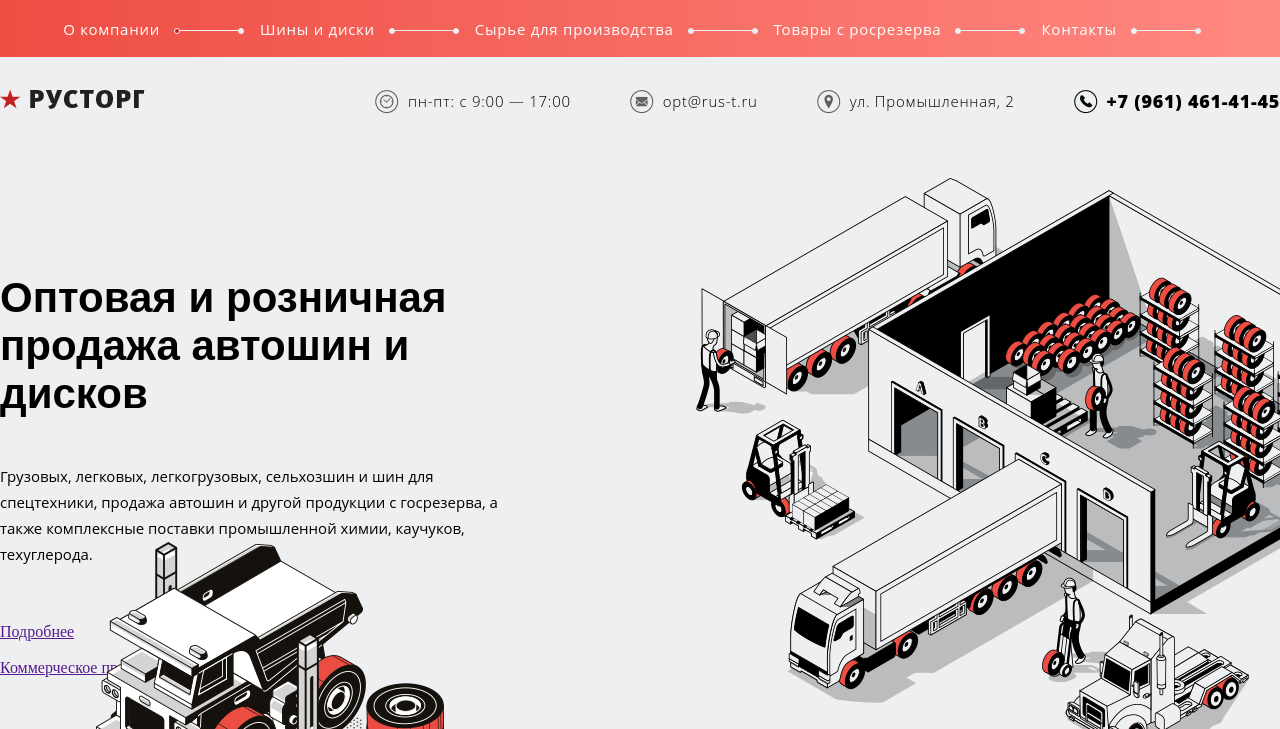
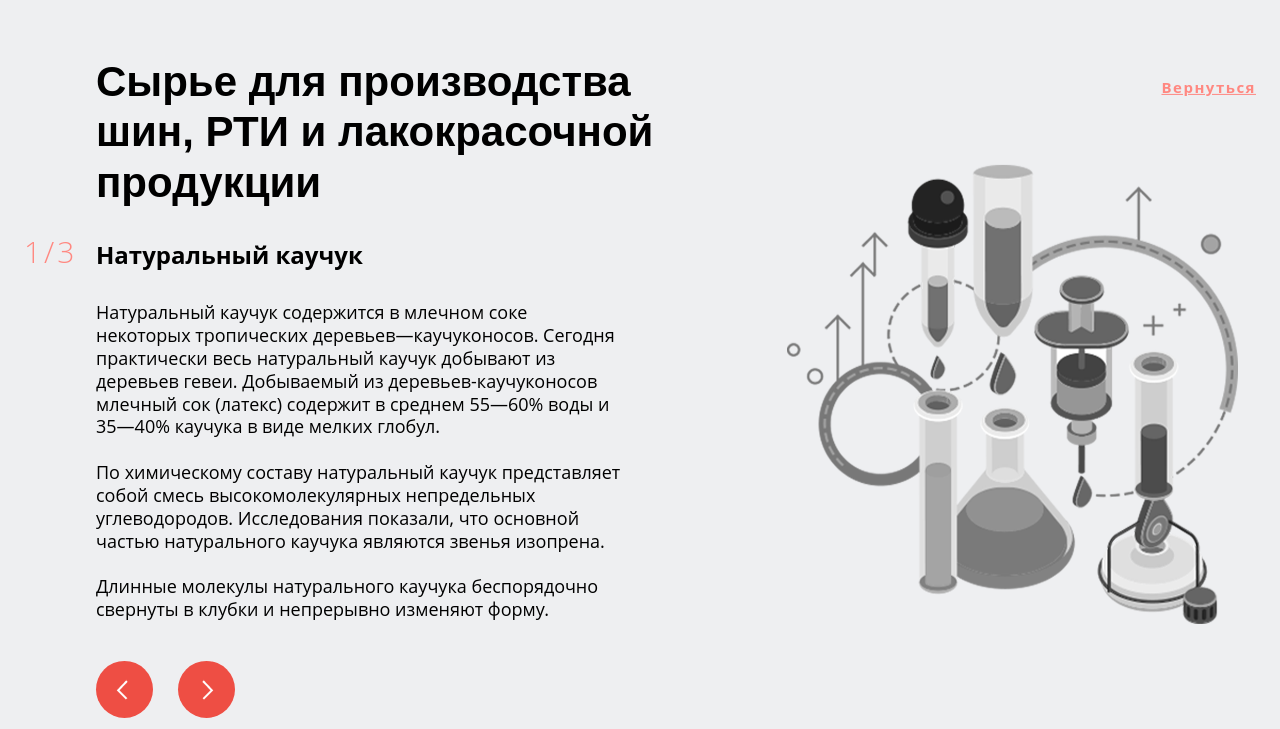
Before and after one commit to AnarAgaev/Rus-torg, a website: page src/index.html in a window 1280 px wide. Shown: the top 729 px of the page. Drawn offline with nearby package versions, Linux system fonts and the light colour scheme; files that its build step writes are made by us from their sources; files whose address does not match are found by name.

Commit message:
Added first slide to the material slider

```diff
--- a/src/index.html
+++ b/src/index.html
@@ -23,6 +23,33 @@
     <![endif]-->
 </head>
 <body>
+    <!-- Material slider -->
+    <section class="material-slider">
+        <div class="material-slider__container">
+            <button type="button" class="material-slider__close">Вернуться</button>
+            <img src="/images/rubber.png" class="material-slider__back-img" alt="Сырье для производства шин, РТИ и лакокрасочной продукции">
+            <div class="material-slider__content">
+                <h3 class="material-slider__title">Сырье для производства шин, РТИ и лакокрасочной продукции</h3>
+                <h4 class="material-slider__subtitle">
+                    <span class="material-slider__num-card">1/3</span>
+                    Натуральный каучук
+                </h4>
+                <p class="material-slider__description">Натуральный каучук содержится в млечном соке некоторых тропических деревьев—каучуконосов. Сегодня практически весь натуральный каучук добывают из деревьев гевеи. Добываемый из деревьев-каучуконосов млечный сок (латекс) содержит в среднем 55—60% воды и 35—40% каучука в виде мелких глобул.<br><br>
+                По химическому составу натуральный каучук представляет собой смесь высокомолекулярных непредельных углеводородов. Исследования показали, что основной частью натурального каучука являются звенья изопрена.<br><br>
+                Длинные молекулы натурального каучука беспорядочно свернуты в клубки и непрерывно изменяют форму.</p>
+                <div class="material-slider__controls">
+                    <div class="material-slider__control">
+                        <img src="/images/ms-left-arr.png" class="left-arr" alt="Показать слайд слева">
+                    </div>
+                    <div class="material-slider__control">
+                        <img src="/images/ms-right-arr.png" class="right-arr" alt="Показать слайд справа">
+                    </div>
+                </div>
+            </div>
+            <img src="/images/ms-man.png" class="material-slider__bottom-img" alt="">
+        </div>
+    </section>
+
     <nav>
         <ul class="nav__items">
             <li class="nav__item">
--- a/src/less/main.less
+++ b/src/less/main.less
@@ -716,3 +716,120 @@ header {
     }
 }
 // Footer -- End
+
+// Material slider -- Start
+.material-slider {
+    position: absolute;
+    top: 0;
+    bottom: 0;
+    left: 0;
+    right: 0;
+    background-color: rgba(0,0,0,.47);
+    position: fixed;
+    z-index: 999;
+    &__container {
+        width: 1366px;
+        min-height: 766px;
+        padding-top: 70px;
+        padding-left: 139px;
+        padding-bottom: 90px;
+        background-color: #eeeff1;
+        position: absolute;
+        top: 50%;
+        left: 50%;
+        transform: translate(-50%, -50%);
+        border-bottom: 5px solid #f76d65;
+    }
+    &__close {
+        display: block;
+        position: absolute;
+        top: 89px;
+        right: 61px;
+        color: #ff8881;
+        font-family: "Open Sans", sans-serif;
+        font-size: 15px;
+        font-weight: 700;
+        text-decoration: underline;
+        letter-spacing: 1.5px;
+        &:hover {
+            text-decoration: none;
+        }
+    }
+    &__back-img {
+        position: absolute;
+        display: block;
+        top: 178px;
+        right: 85px;
+    }
+    &__content {
+        width: 630px;
+    }
+    &__title {
+        font-family: 'MetaPro', sans-serif;
+        font-size: 42px;
+        font-weight: 700;
+        color: #000000;
+        line-height: 1.2;
+    }
+    &__subtitle {
+        font-family: "Open Sans", sans-serif;
+        font-size: 24px;
+        font-weight: 700;
+        color: #000000;
+        display: block;
+        position: relative;
+        margin-top: 30px;
+        margin-bottom: 30px;
+    }
+    &__num-card {
+        color: #ff8881;
+        font-family: "Open Sans", sans-serif;
+        font-size: 30px;
+        font-weight: 300;
+        letter-spacing: 3px;
+        display: block;
+        position: absolute;
+        left: -72px;
+        top: -7px;
+    }
+    &__description {
+        color: #000000;
+        font-family: "Open Sans", sans-serif;
+        font-size: 18px;
+        font-weight: 400;
+        line-height: 1.27;
+        padding-right: 100px;
+    }
+    &__controls {
+        margin-top: 40px;
+        display: flex;
+    }
+    &__control {
+        width: 57px;
+        height: 57px;
+        background-color: #ee4e44;
+        cursor: pointer;
+        border-radius: 50%;
+        margin-right: 25px;
+        position: relative;
+        transition: all .3s cubic-bezier(0.175, 0.885, 0.32, 1.275);
+        box-shadow: 0px 0px 0px 0px rgba(238,78,68,0.33);
+        &:hover {
+            box-shadow: 0px 0px 0px 7px rgba(238,78,68,0.33);
+        }
+        img {
+            display: block;
+            position: absolute;
+            top: 19px;
+        }
+        .left-arr { left: 20px; }
+        .right-arr { left: 24px; }
+    }
+    &__bottom-img {
+        display: block;
+        position: absolute;
+        bottom: -5px;
+        left: 70px;
+    }
+}
+// Material slider -- End
--- a/src/less/reset.less
+++ b/src/less/reset.less
@@ -81,3 +81,10 @@ textarea {
 	display: table;
 	clear: both;
 }
+
+button {
+	background-color: transparent;
+	border: none;
+	border-width: 0;
+	cursor: pointer;
+}
```
Also changed, not shown: src/img/ms-left-arr.png (added), src/img/ms-man.png (added), src/img/ms-right-arr.png (added), src/img/rubber.png (added).
